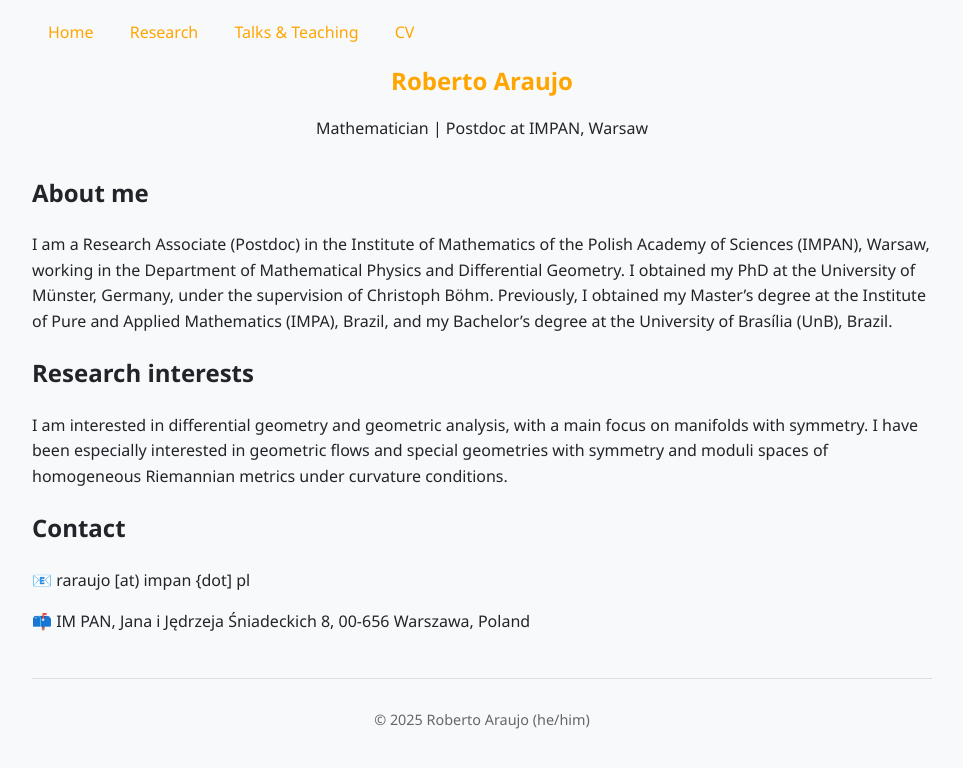
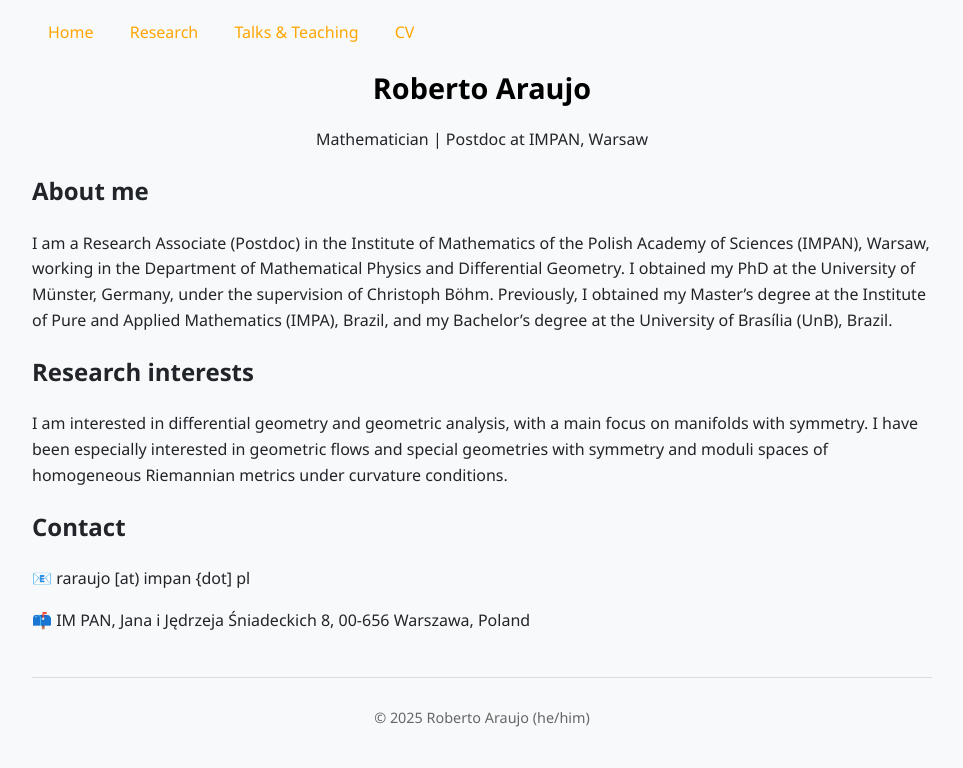
Before and after one commit to r-saraujo/r-saraujo.github.io, a Jekyll site: the page built from index.md, in a window 1280 px wide. Shown: the top 768 px of the page, without its empty margins (158-1121 px from the left). Built offline with Jekyll 4.4.1, drawn with Linux system fonts in a browser that asks for light colours.

Commit message:
Update style.css

```diff
--- a/assets/style.css
+++ b/assets/style.css
@@ -21,12 +21,12 @@ h1 {
 .homepage-header {
   text-align: center;
   margin-top: 1em;
-  margin-bottom: 2em;
+  margin-bottom: 1em;
 }
 
 .homepage-header h1 {
-  font-size: 1.5em;
-  color: orange;
+  font-size: 1.8em;
+  color: black;
   margin-bottom: 0.2em;
 }
 
```
